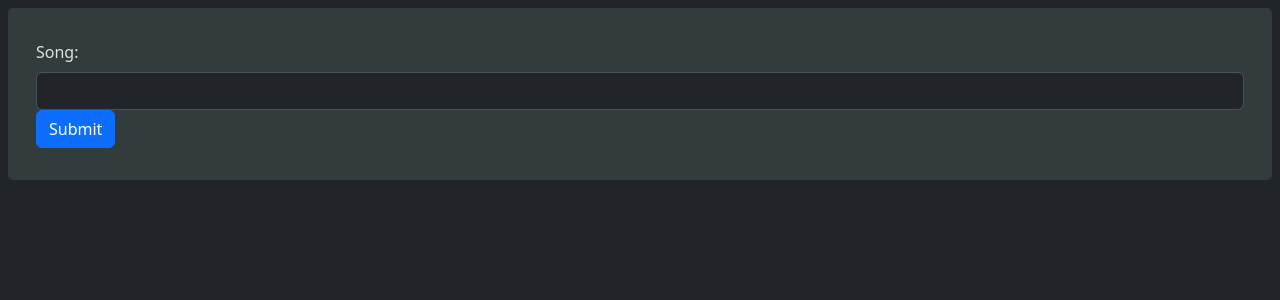
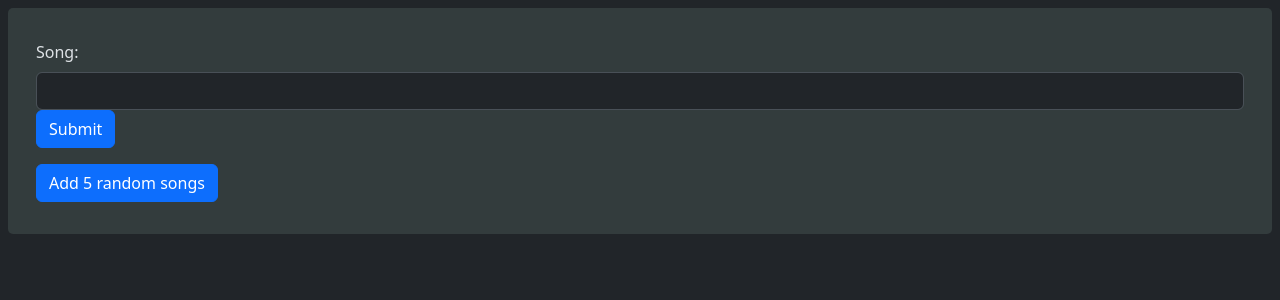
Before and after one commit to 17hoehbr/OpenMic-Karaoke, a Flask app: page /search in a window 1280 px wide. Shown: the part 64-364 px from the top of the page. Run offline with Flask 3, Linux system fonts and the light colour scheme; some libraries are stand-ins or nearby versions.

Commit message:
queue bugfixes

```diff
--- a/app.py
+++ b/app.py
@@ -4,6 +4,7 @@ import os
 import re
 import threading
 import webview
+import random
 from yt_dlp import YoutubeDL, utils
 from flask import Flask, render_template, request, redirect, flash, url_for, send_from_directory
 from flask_socketio import SocketIO
@@ -170,10 +171,21 @@ def move_down(data):
 def song_ended(data):
     song_queue.remove(data)
 
+@socketio.on('queue_random', namespace='/')
+def queue_random():
+    songs = os.listdir(song_dir)
+
+    if len(songs) >= 5:
+        for i in range(5):
+            start_download({'video_id': random.choice(songs).rsplit('.', 1)[0]})
+    else:
+        for i in len(songs):
+            start_download({'video_id': random.choice(songs).rsplit('.', 1)[0]})
+
 if __name__ == "__main__":
     thread = threading.Thread(target=lambda: socketio.run(app, host="0.0.0.0", port=port))
     thread.daemon = True
     thread.start()
 
     window = webview.create_window('Karaoke', 'http://127.0.0.1:8080/tv')
-    webview.start(gui='gtk', debug=True)
+    webview.start(gui='gtk')
--- a/templates/search.html
+++ b/templates/search.html
@@ -10,6 +10,15 @@
     <button type="submit" class="btn btn-primary">Submit</button>
   </form>
 </div>
+
+{% if not result %}
+
+<div class="container-fluid my-3">
+  <button type="button" onclick=queue_random() class="btn btn-primary">Add 5 random songs</button>
+</div>
+
+{% endif %}
+
 
 {% if result %}
 <div class="container-fluid">
@@ -37,6 +46,10 @@
     socket.emit('start_download', { "video_id": video_id });
     location.href = "{{ url_for('search') }}";
   }
+
+  function queue_random() {
+    socket.emit('queue_random')
+  }
 </script>
 
 {% endblock %}
```
Also changed, not shown: templates/queue.html (+10 -6 lines).
